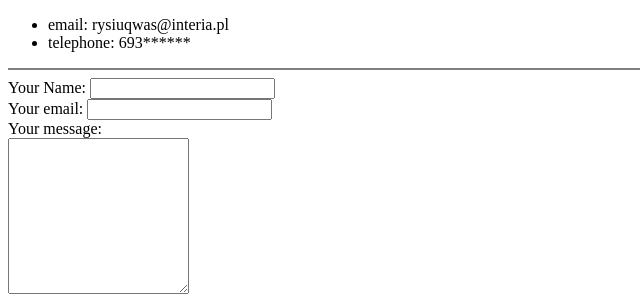
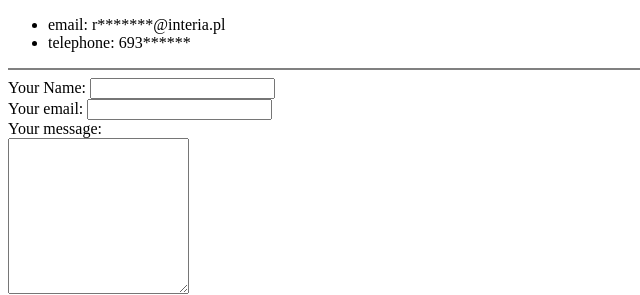
Before and after one commit to TrueSiorsi/CV, a plain HTML site: page contact details.html in a window 1280 px wide. Shown: the top 295 px of the page, 0-640 px from the left. Drawn offline with Linux system fonts and the light colour scheme.

Commit message:
email blured

```diff
--- a/contact details.html
+++ b/contact details.html
@@ -6,7 +6,7 @@
   </head>
   <body>
     <ul>
-      <li>email: rysiuqwas@interia.pl</li>
+      <li>email: r*******@interia.pl</li>
       <li>telephone: 693******</li>
     </ul>
     <hr size="2" noshade>
```
